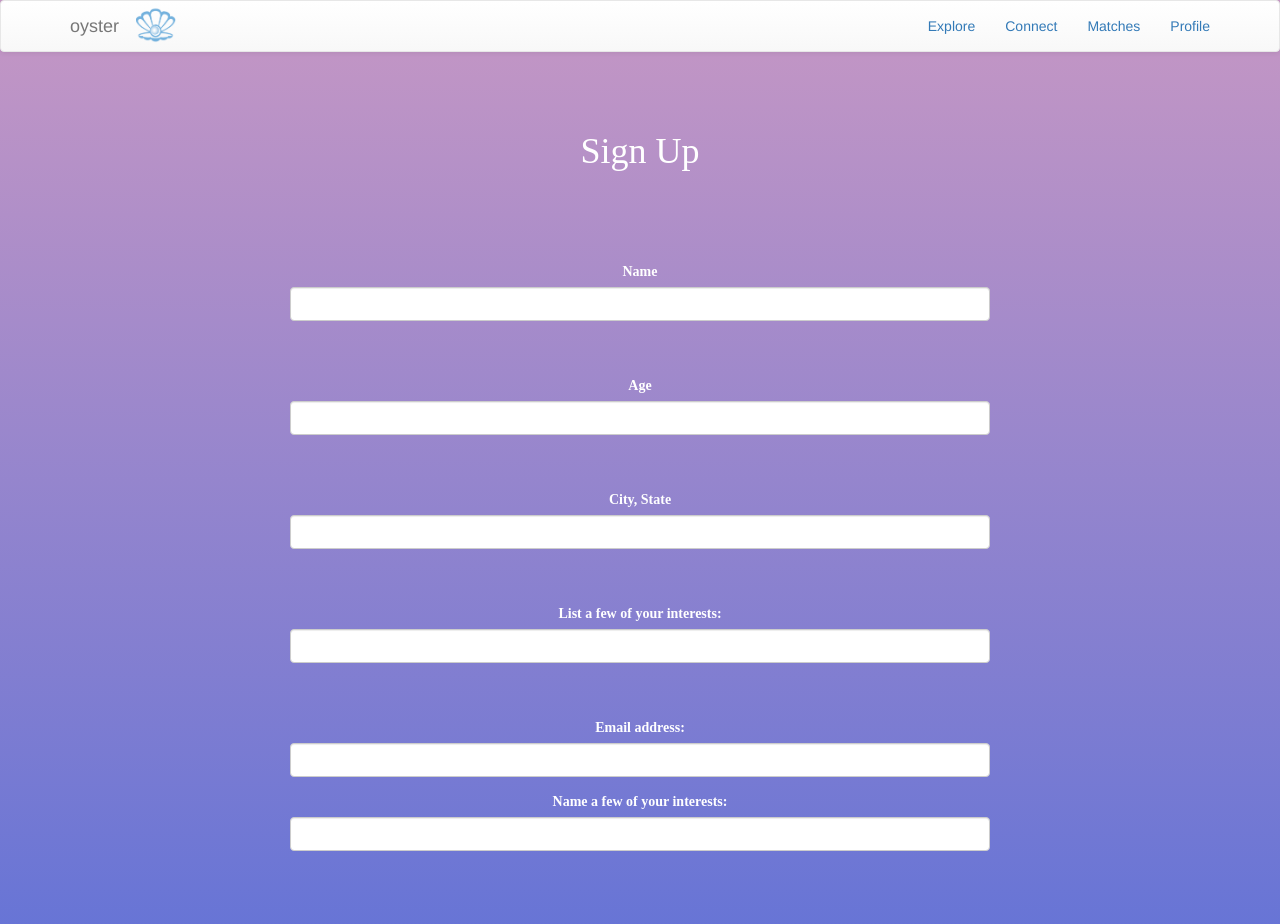
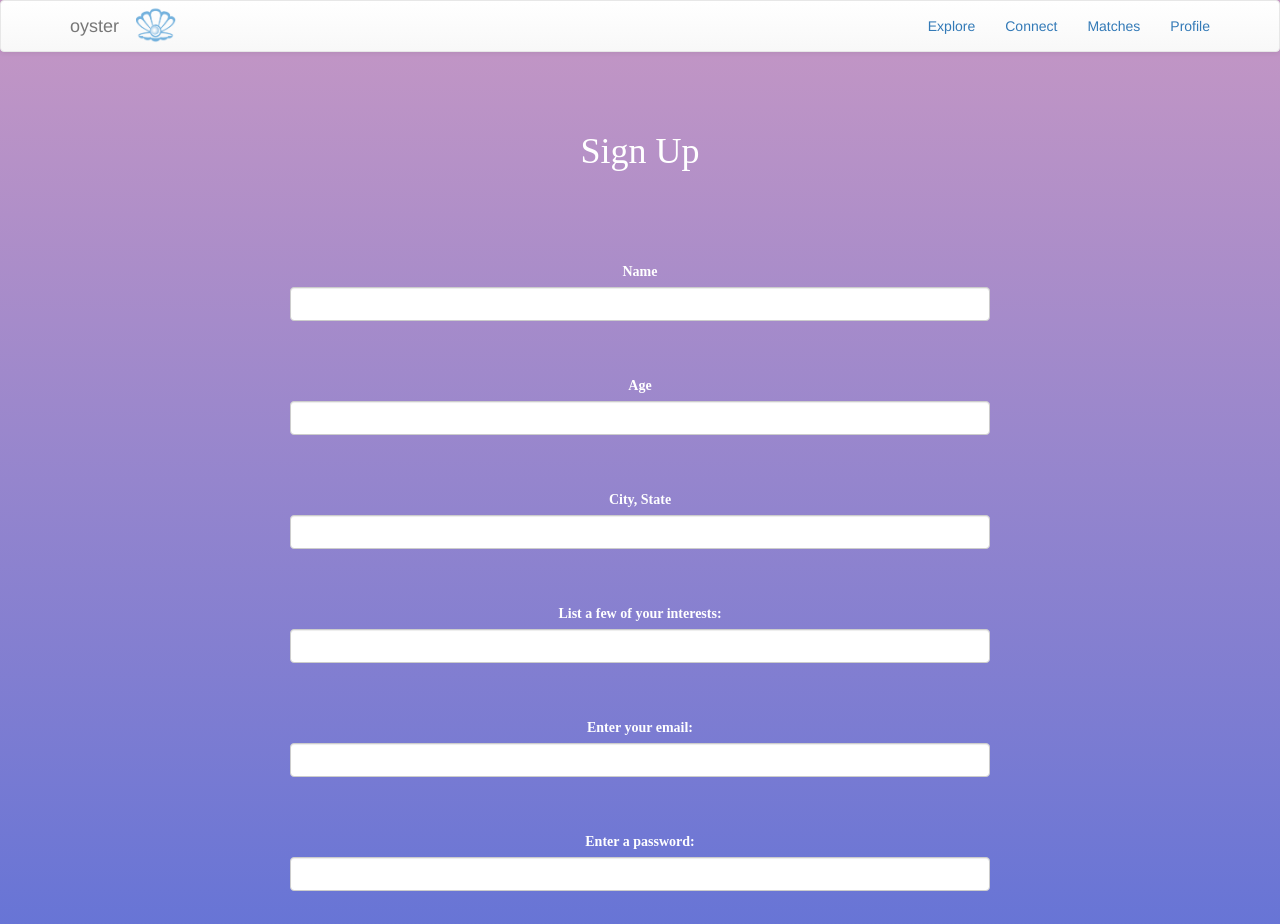
Before and after one commit to sarahjwong/oyster, a React (Create React App) app in the folder oyster-app/: page / in a window 1280 px wide. Shown: the top 924 px of the page. Built offline with nearby package versions, Linux system fonts and the light colour scheme; a web font is replaced by a local one.

Commit message:
fixed form

```diff
--- a/oyster-app/src/components/TextForm/TextForm.js
+++ b/oyster-app/src/components/TextForm/TextForm.js
@@ -30,13 +30,13 @@ class TextForm extends Component {
        </div>
        <br /><br />
        <div className="form-group">
-         <label className= "text-box" htmlFor="email">Email address:</label>
+         <label className= "text-box" htmlFor="email">Enter your email:</label>
          <input type="email" className="form-control"
            name="email" />
        </div>
-
+       <br /><br />
        <div className="form-group">
-         <label className= "text-box" htmlFor="password">Name a few of your interests:</label>
+         <label className= "text-box" htmlFor="password">Enter a password:</label>
          <input type="password" className="form-control"
            name="password" />
        </div>
```
